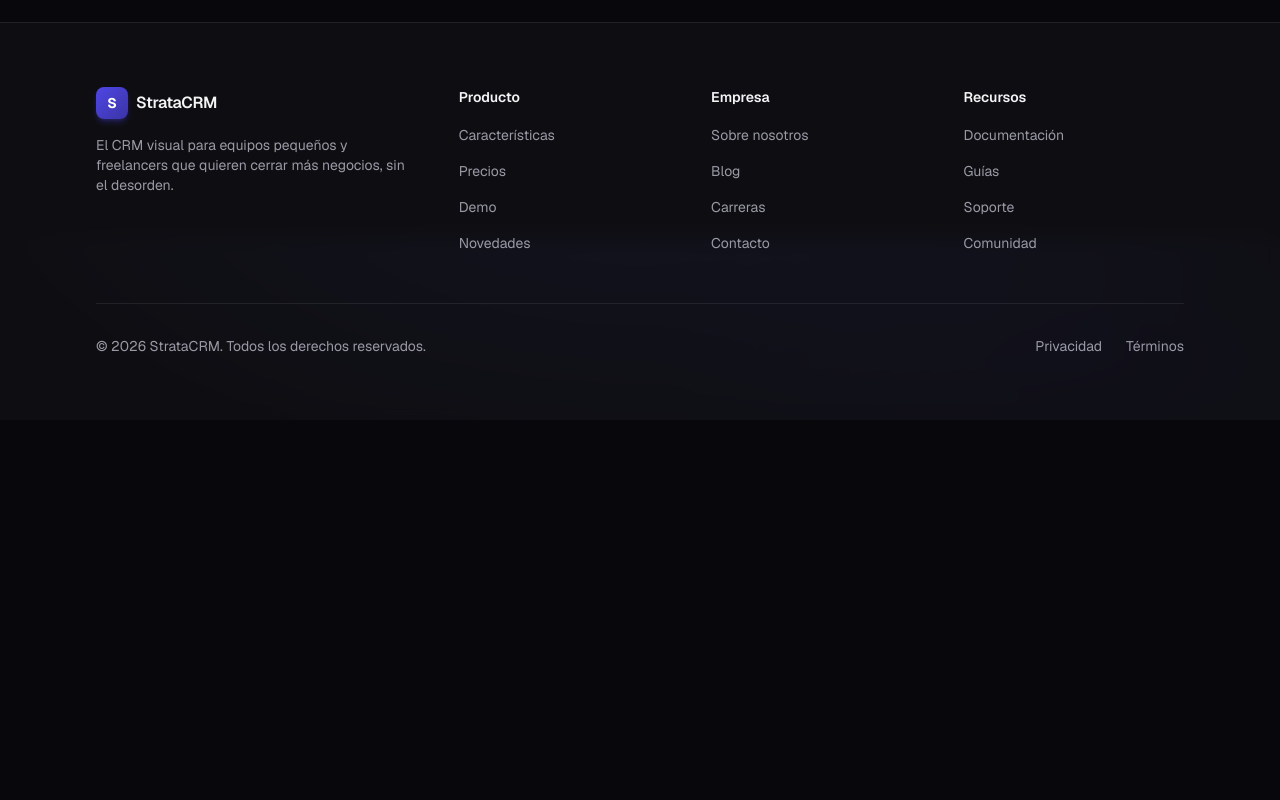
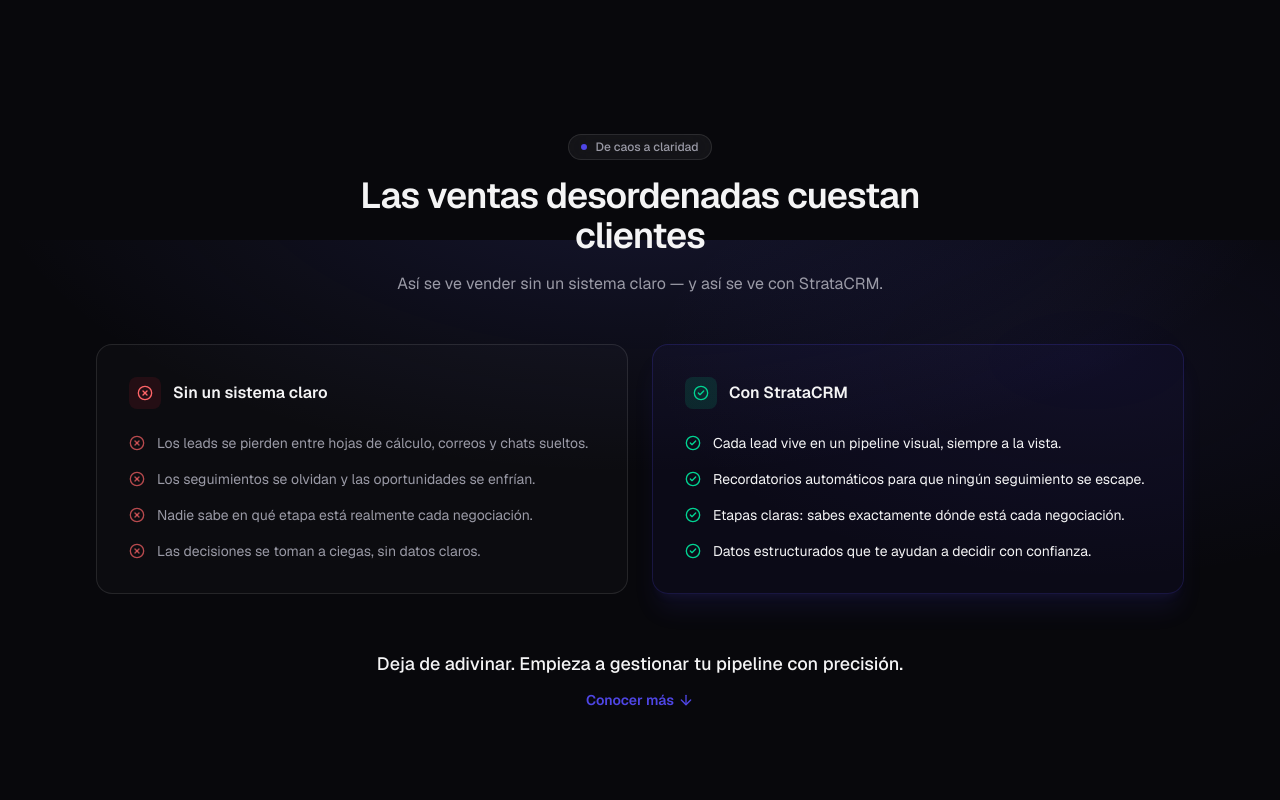
Before and after one commit to carloshrod/stratacrm-landing-page, a Next.js app: page / in a window 1280 px wide. Shown: the part 2160-2960 px from the top of the page. Before the commit the page ends 2580 px from the top, so only its background shows below. Built offline with nearby package versions, Linux system fonts and the light colour scheme.

Commit message:
feat: Add Problem → Solution section

```diff
--- a/src/app/page.tsx
+++ b/src/app/page.tsx
@@ -1,4 +1,5 @@
 import { Hero } from "@/components/marketing/hero/hero";
+import { ProblemSolutionSection } from "@/components/marketing/problem-solution/problem-solution";
 import { PipelineDemoSection } from "@/features/pipeline-demo/pipeline-demo-section";
 
 export default function Home() {
@@ -6,6 +7,7 @@
     <main className="flex-1">
       <Hero />
       <PipelineDemoSection />
+      <ProblemSolutionSection />
     </main>
   );
 }
--- /dev/null
+++ b/src/components/marketing/problem-solution/problem-solution.tsx
@@ -0,0 +1,155 @@
+"use client";
+
+import { motion } from "framer-motion";
+import { ArrowDown, CheckCircle2, XCircle } from "lucide-react";
+
+import { Container } from "@/components/ui/container";
+
+const problems = [
+  "Los leads se pierden entre hojas de cálculo, correos y chats sueltos.",
+  "Los seguimientos se olvidan y las oportunidades se enfrían.",
+  "Nadie sabe en qué etapa está realmente cada negociación.",
+  "Las decisiones se toman a ciegas, sin datos claros.",
+];
+
+const solutions = [
+  "Cada lead vive en un pipeline visual, siempre a la vista.",
+  "Recordatorios automáticos para que ningún seguimiento se escape.",
+  "Etapas claras: sabes exactamente dónde está cada negociación.",
+  "Datos estructurados que te ayudan a decidir con confianza.",
+];
+
+const listStagger = {
+  hidden: {},
+  visible: { transition: { staggerChildren: 0.08 } },
+};
+
+const listItem = {
+  hidden: { opacity: 0, x: -8 },
+  visible: { opacity: 1, x: 0 },
+};
+
+export function ProblemSolutionSection() {
+  return (
+    <section className="relative py-20 sm:py-28">
+      <Container>
+        <motion.div
+          initial={{ opacity: 0, y: 16 }}
+          whileInView={{ opacity: 1, y: 0 }}
+          viewport={{ once: true, margin: "-100px" }}
+          transition={{ duration: 0.5, ease: "easeOut" }}
+          className="mx-auto flex max-w-2xl flex-col items-center text-center"
+        >
+          <span className="mb-4 inline-flex items-center gap-2 rounded-full border border-white/10 bg-white/5 px-3 py-1 text-xs font-medium text-muted-foreground backdrop-blur-md">
+            <span className="h-1.5 w-1.5 rounded-full bg-brand" />
+            De caos a claridad
+          </span>
+
+          <h2 className="text-3xl font-semibold tracking-tight text-foreground sm:text-4xl">
+            Las ventas desordenadas cuestan clientes
+          </h2>
+
+          <p className="mt-4 max-w-xl text-base text-muted-foreground">
+            Así se ve vender sin un sistema claro — y así se ve con StrataCRM.
+          </p>
+        </motion.div>
+
+        <div className="mt-12 grid grid-cols-1 gap-6 md:grid-cols-2">
+          <motion.div
+            initial={{ opacity: 0, y: 24 }}
+            whileInView={{ opacity: 1, y: 0 }}
+            viewport={{ once: true, margin: "-100px" }}
+            transition={{ duration: 0.5, ease: "easeOut" }}
+            className="rounded-2xl border border-white/10 bg-white/2 p-6 sm:p-8"
+          >
+            <div className="flex items-center gap-3">
+              <span className="flex h-8 w-8 shrink-0 items-center justify-center rounded-lg bg-red-500/10 text-red-400">
+                <XCircle className="size-4" />
+              </span>
+              <h3 className="text-base font-semibold text-foreground">
+                Sin un sistema claro
+              </h3>
+            </div>
+
+            <motion.ul
+              variants={listStagger}
+              initial="hidden"
+              whileInView="visible"
+              viewport={{ once: true, margin: "-100px" }}
+              className="mt-6 flex flex-col gap-4"
+            >
+              {problems.map((item) => (
+                <motion.li
+                  key={item}
+                  variants={listItem}
+                  transition={{ duration: 0.4, ease: "easeOut" }}
+                  className="flex items-start gap-3 text-sm text-muted-foreground"
+                >
+                  <XCircle className="mt-0.5 size-4 shrink-0 text-red-400/70" />
+                  {item}
+                </motion.li>
+              ))}
+            </motion.ul>
+          </motion.div>
+
+          <motion.div
+            initial={{ opacity: 0, y: 24 }}
+            whileInView={{ opacity: 1, y: 0 }}
+            viewport={{ once: true, margin: "-100px" }}
+            transition={{ duration: 0.5, delay: 0.1, ease: "easeOut" }}
+            className="rounded-2xl border border-brand/20 bg-brand/5 p-6 shadow-xl shadow-brand/10 sm:p-8"
+          >
+            <div className="flex items-center gap-3">
+              <span className="flex h-8 w-8 shrink-0 items-center justify-center rounded-lg bg-emerald-500/15 text-emerald-400">
+                <CheckCircle2 className="size-4" />
+              </span>
+              <h3 className="text-base font-semibold text-foreground">
+                Con StrataCRM
+              </h3>
+            </div>
+
+            <motion.ul
+              variants={listStagger}
+              initial="hidden"
+              whileInView="visible"
+              viewport={{ once: true, margin: "-100px" }}
+              className="mt-6 flex flex-col gap-4"
+            >
+              {solutions.map((item) => (
+                <motion.li
+                  key={item}
+                  variants={listItem}
+                  transition={{ duration: 0.4, ease: "easeOut" }}
+                  className="flex items-start gap-3 text-sm text-foreground"
+                >
+                  <CheckCircle2 className="mt-0.5 size-4 shrink-0 text-emerald-400" />
+                  {item}
+                </motion.li>
+              ))}
+            </motion.ul>
+          </motion.div>
+        </div>
+
+        <motion.div
+          initial={{ opacity: 0, y: 16 }}
+          whileInView={{ opacity: 1, y: 0 }}
+          viewport={{ once: true, margin: "-100px" }}
+          transition={{ duration: 0.5, delay: 0.2, ease: "easeOut" }}
+          className="mt-14 flex flex-col items-center gap-3 text-center"
+        >
+          <p className="text-base font-medium text-foreground sm:text-lg">
+            Deja de adivinar. Empieza a gestionar tu pipeline con precisión.
+          </p>
+
+          <a
+            href="#caracteristicas"
+            className="inline-flex items-center gap-1 text-sm font-semibold text-brand transition-colors hover:text-indigo-400 hover:font-bold"
+          >
+            Conocer más
+            <ArrowDown className="size-4 transition-transform duration-200" />
+          </a>
+        </motion.div>
+      </Container>
+    </section>
+  );
+}
```
